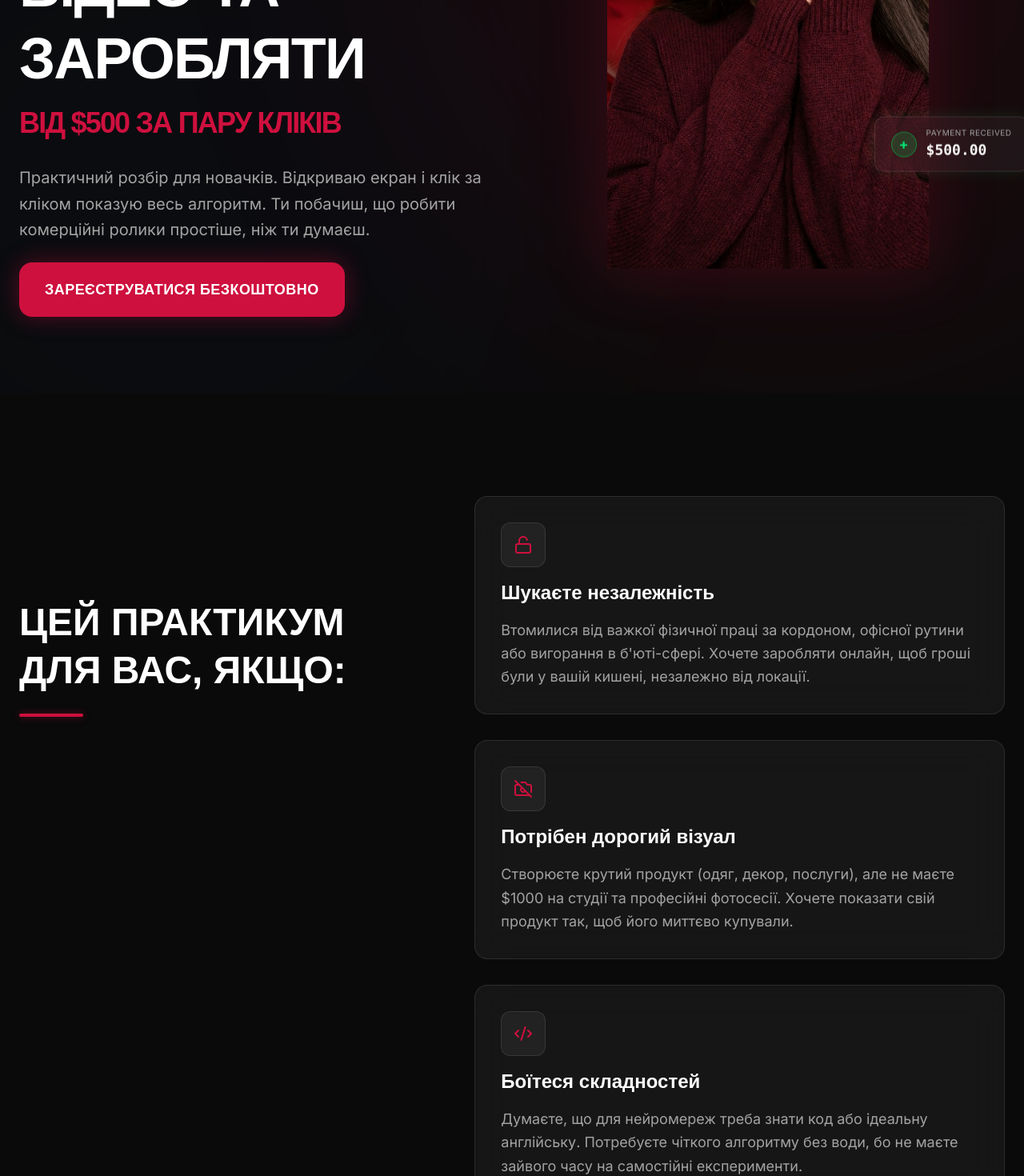
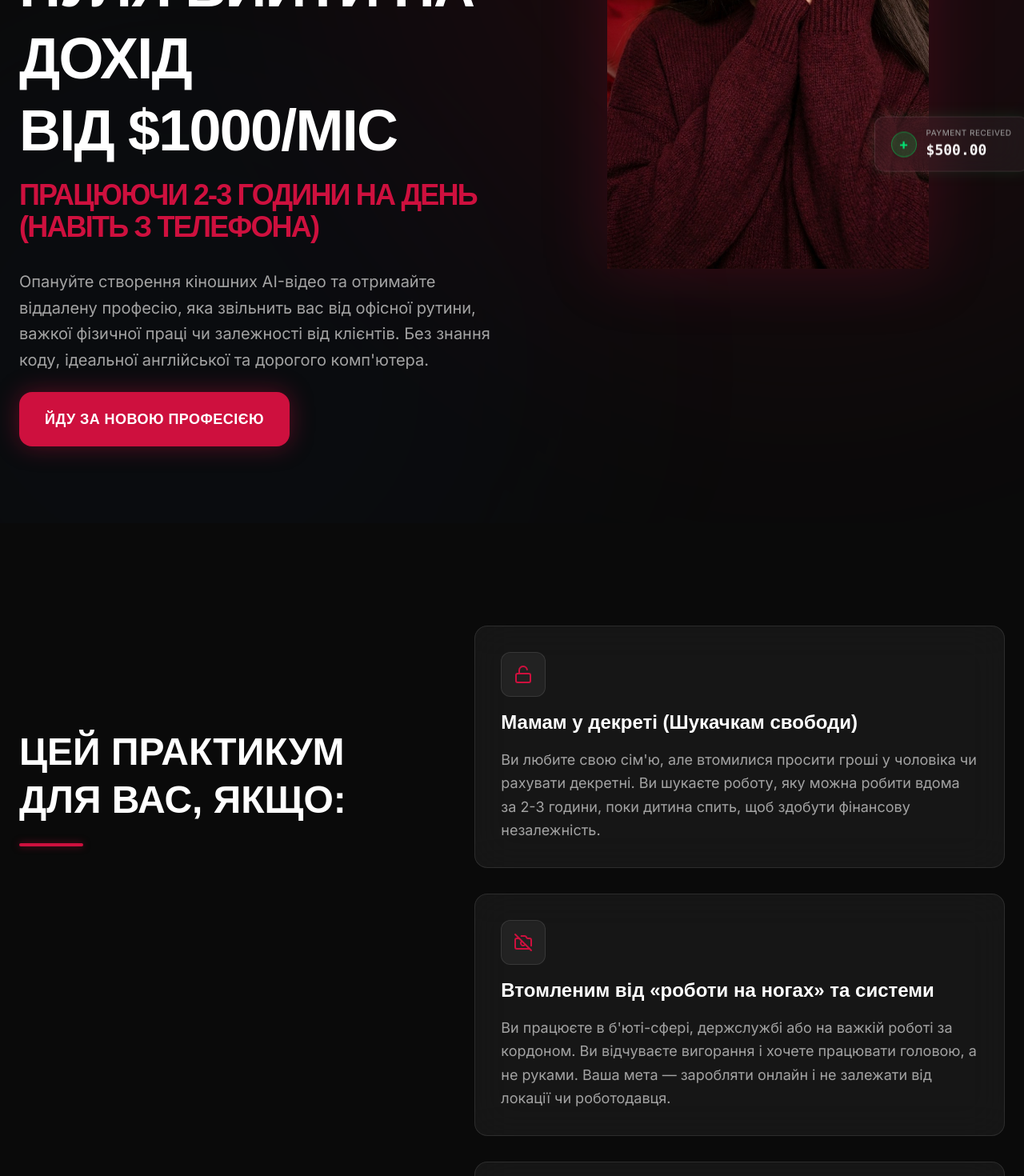
Before and after one commit to YuransiS/pixai-practice, a Next.js app: page / in a window 1280 px wide. Shown: the part 400-1870 px from the top of the page at 80% size. Built offline with nearby package versions, Linux system fonts and the light colour scheme; a web font is replaced by a local one.

Commit message:
"Update_landing_page_copy_Block_1_5"

```diff
--- a/components/AboutExpert.tsx
+++ b/components/AboutExpert.tsx
@@ -51,15 +51,23 @@ export default function AboutExpert() {
               <div className="p-6 rounded-2xl bg-white/[0.03] backdrop-blur-md border border-white/10 relative overflow-hidden">
                 <div className="absolute left-0 top-0 bottom-0 w-1 bg-white/20" />
                 <p className="text-text-muted text-lg relative z-10">
-                  <span className="text-white font-semibold block mb-1">Минуле:</span> Від власниці манікюрного салону в постійному стресі та мами в декреті, яка рахувала виплати.
+                  <span className="text-white font-semibold block mb-1">ДО:</span> 9 років у б'юті-сфері. Своя студія, клієнти, але натомість — вигорання, кредити і повна залежність від фізичної праці (перестала пиляти нігті = перестала заробляти).
                 </p>
               </div>
 
               {/* Point B */}
+              <div className="p-6 rounded-2xl bg-white/[0.03] backdrop-blur-md border border-white/10 relative overflow-hidden">
+                <div className="absolute left-0 top-0 bottom-0 w-1 bg-white/20" />
+                <p className="text-text-muted text-lg relative z-10">
+                  <span className="text-white font-semibold block mb-1">ПЕРЕЛОМНИЙ МОМЕНТ:</span> Війна та декрет змінили все. Я опинилася в чужому місті з немовлям на руках. Я зрозуміла: стара професія мене не прогодує. Мені потрібна була робота, яка поміститься в телефоні.
+                </p>
+              </div>
+
+              {/* Point C */}
               <div className="p-6 rounded-2xl bg-white/[0.03] backdrop-blur-md border border-accent-primary/30 relative overflow-hidden shadow-[0_0_20px_rgba(206,16,62,0.15)]">
                 <div className="absolute left-0 top-0 bottom-0 w-1 bg-accent-primary shadow-[0_0_10px_#ce103e]" />
                 <p className="text-white text-lg relative z-10 font-medium">
-                  <span className="text-accent-primary font-bold block mb-1">Зараз:</span> До затребуваного AI-креатора, яка створює комерційні ролики для міжнародних брендів із чеками від $500 за відео.
+                  <span className="text-accent-primary font-bold block mb-1">ПІСЛЯ:</span> Я пішла ва-банк у нейромережі. Сьогодні я — AI-креатор. Закрила кредити, працюю з дому, створюю ролики для брендів із чеками від $500 і веду блог на мільйони переглядів.
                 </p>
               </div>
             </div>
@@ -67,7 +75,7 @@ export default function AboutExpert() {
             {/* Quote */}
             <div className="mt-4 border-l-4 border-accent-primary/80 pl-6 py-2">
               <p className="font-heading text-xl md:text-2xl italic text-white/90 leading-relaxed shadow-accent-primary drop-shadow-sm">
-                «Я доведу тобі, що штучний інтелект — це не вища математика. Це інструмент, який дає свободу та гроші, якщо знати, на які кнопки тиснути».
+                «Я доведу тобі, що штучний інтелект — це не вища математика. Це інструмент, який дає свободу та гроші мамі в декреті, якщо знати, на які кнопки тиснути».
               </p>
             </div>
           </motion.div>
--- a/components/FAQ.tsx
+++ b/components/FAQ.tsx
@@ -9,24 +9,20 @@ export default function FAQ() {
 
   const faqs = [
     {
-      q: "Я повний нуль у техніці і не знаю англійської. У мене вийде?",
-      a: "Нейромережі — це не програмування. Тобі не потрібно писати код чи мати технічну освіту. Уся англійська зводиться до того, щоб закинути текст у перекладач і скопіювати в правильне поле. Якщо ти вмієш замовляти їжу в додатку або викликати таксі — ти впораєшся. На ефірі я покажу, на які кнопки тиснути.",
+      q: "Я повний нуль у техніці і вчила в школі німецьку. У мене вийде?",
+      a: "Так! 80% наших учнів починали з нуля. Навчання побудоване «людською» мовою, без складних термінів. А для написання промптів ми покажемо, як зручно і швидко користуватися вбудованими перекладачами.",
     },
     {
-      q: "Для цього потрібен потужний комп'ютер за $2000?",
-      a: "Ні. Твоє залізо взагалі не має значення. Уся важка робота та рендер відбуваються на хмарних серверах нейромереж. Підійде звичайний старий ноутбук або навіть просто смартфон. Ми будемо працювати прямо в браузері.",
+      q: "Мій ноутбук дуже старий. Треба купувати макбук за $2000?",
+      a: "Ні. Всі нейромережі працюють у браузері (в інтернеті). Основну роботу роблять сервери ШІ, а не ваш комп'ютер. Більшу частину завдань ви взагалі зможете робити з мобільного телефона.",
     },
     {
-      q: "Хто взагалі за це платить і кому потрібні ці відео?",
-      a: "Будь-якому бізнесу. Зняти звичайний рекламний ролик — це оренда студії, світло, гонорар оператору та моделям. Це мінімум $1000 і тиждень часу. Ти пропонуєш їм той самий вау-ефект за $300-$500 і робиш його за один вечір без жодних зйомок. Підприємці вміють рахувати гроші, тому зараз усі масово переходять на AI-контент.",
+      q: "Я мама в декреті, у мене відключають світло. Чи встигатиму я?",
+      a: "Усі уроки доступні в записі 24/7. Ви можете дивитися їх вночі або поки дитина в садочку. Для старту достатньо виділяти 1-2 години на день.",
     },
     {
-      q: "У мене основна робота / декрет. Скільки часу це займає?",
-      a: "На створення одного ролика йде від 15 хвилин до пари годин. Тобі не потрібно сидіти перед монітором з 9 до 18. Написала запит, поставила генерацію в чергу — і пішла у своїх справах. 2-3 години на день вистачить із головою, щоб зібрати портфоліо і взяти перші замовлення.",
-    },
-    {
-      q: "У чому підступ? Навіщо проводити безкоштовний ефір?",
-      a: "Жодних підступів. Я показую тобі інструмент і доводжу, що він працює. Якщо після ефіру ти захочеш зробити це своєю професією, знайти клієнтів і отримати мою особисту підтримку — я запропоную тобі піти на мій повний курс. Якщо ні — ти просто забереш покроковий алгоритм і підеш генерувати відео самостійно. Все чесно.",
+      q: "Я не хочу світити обличчям у соцмережах. Це обов'язково?",
+      a: "Абсолютно ні. Цей курс ідеально підходить для створення «faceless» (безликих) каналів. Ви створюватимете історичні відео, казки або рекламу для брендів, залишаючись повністю за кадром.",
     },
   ];
 
@@ -37,6 +33,19 @@ export default function FAQ() {
   return (
     <section className="w-full py-24 bg-background relative z-10">
       <div className="container mx-auto px-4 sm:px-6">
+        {/* Format of learning block */}
+        <div className="max-w-4xl mx-auto mb-16 md:mb-24">
+          <div className="p-8 md:p-12 rounded-3xl bg-accent-primary/10 border border-accent-primary/30 backdrop-blur-xl text-center shadow-[0_0_30px_rgba(206,16,62,0.15)] relative overflow-hidden">
+            <div className="absolute inset-0 bg-gradient-to-br from-accent-primary/20 to-transparent opacity-50 pointer-events-none" />
+            <h3 className="relative z-10 font-heading text-2xl md:text-3xl font-bold text-white mb-6 uppercase drop-shadow-[0_0_10px_rgba(206,16,62,0.8)]">
+              Формат навчання
+            </h3>
+            <p className="relative z-10 text-lg md:text-xl text-white leading-relaxed font-medium">
+              Ви не залишитесь сам на сам: перевірка домашніх завдань, чат підтримки, готові шаблони промптів (щоб ви не вигадували їх з нуля) та особисті Zoom-розбори.
+            </p>
+          </div>
+        </div>
+
         <h2 className="font-heading text-3xl md:text-5xl font-bold text-center text-text-main mb-12 lg:mb-16 uppercase">
           Залишилися сумніви?
         </h2>
--- a/components/FooterCTA.tsx
+++ b/components/FooterCTA.tsx
@@ -74,7 +74,7 @@ export default function FooterCTA() {
               >
                 {/* Looping Sweep effect inside button */}
                 <span className="absolute inset-0 -translate-x-[150%] animate-[shimmer_2.5s_infinite] bg-gradient-to-r from-transparent via-white/40 to-transparent skew-x-12 z-0" />
-                <span className="relative z-10 w-full text-center block">ЗАРЕЄСТРУВАТИСЯ БЕЗКОШТОВНО</span>
+                <span className="relative z-10 w-full text-center block">ЙДУ ЗА НОВОЮ ПРОФЕСІЄЮ</span>
               </motion.button>
             </motion.div>
           </div>
--- a/components/Hero.tsx
+++ b/components/Hero.tsx
@@ -89,11 +89,11 @@ export default function Hero() {
               variants={textRevealVariants}
               className="font-heading text-[26px] sm:text-5xl md:text-6xl lg:text-7xl font-bold text-text-main leading-[1.15] md:leading-tight tracking-tight uppercase"
             >
-              ЯК СТВОРЮВАТИ <br className="md:hidden" />
-              AI ВІДЕО ТА <br className="hidden md:block" />
-              <span className="whitespace-nowrap text-white">ЗАРОБЛЯТИ</span>
+              ПРОФЕСІЯ AI-КРЕАТОР: <br className="md:hidden" />
+              ЯК З НУЛЯ ВИЙТИ НА ДОХІД<br className="hidden md:block" />
+              <span className="whitespace-nowrap text-white">ВІД $1000/МІС</span>
               <span className="block text-accent-primary text-[18px] sm:text-2xl md:text-4xl mt-2 md:mt-4">
-                ВІД $500 ЗА ПАРУ КЛІКІВ
+                ПРАЦЮЮЧИ 2-3 ГОДИНИ НА ДЕНЬ (НАВІТЬ З ТЕЛЕФОНА)
               </span>
             </motion.h1>
           </div>
@@ -107,7 +107,7 @@ export default function Hero() {
               variants={textRevealVariants}
               className="text-text-main/90 md:text-text-muted text-sm sm:text-lg md:text-xl leading-snug md:leading-relaxed drop-shadow-md md:drop-shadow-none"
             >
-              Практичний розбір для новачків. Відкриваю екран і клік за кліком показую весь алгоритм. Ти побачиш, що робити комерційні ролики простіше, ніж ти думаєш.
+              Опануйте створення кіношних AI-відео та отримайте віддалену професію, яка звільнить вас від офісної рутини, важкої фізичної праці чи залежності від клієнтів. Без знання коду, ідеальної англійської та дорогого комп'ютера.
             </motion.p>
           </div>
 
@@ -186,7 +186,7 @@ function CtaBlock({ variants }: { variants: any }) {
         className="relative overflow-hidden group w-full sm:w-max px-4 py-4 md:px-8 md:py-5 rounded-xl md:rounded-2xl bg-accent-primary text-white font-heading font-bold text-[15px] sm:text-lg tracking-wide shadow-[0_0_30px_rgba(206,16,62,0.4)] transition-all duration-300 hover:shadow-[0_0_50px_rgba(206,16,62,0.8)]"
       >
         <span className="absolute inset-0 -translate-x-[150%] group-hover:animate-[shimmer_1.5s_infinite] bg-gradient-to-r from-transparent via-white/30 to-transparent skew-x-12" />
-        <span className="relative z-10 w-full block text-center whitespace-nowrap">ЗАРЕЄСТРУВАТИСЯ БЕЗКОШТОВНО</span>
+        <span className="relative z-10 w-full block text-center whitespace-nowrap">ЙДУ ЗА НОВОЮ ПРОФЕСІЄЮ</span>
       </motion.button>
     </motion.div>
   );
--- a/components/ProgramTimeline.tsx
+++ b/components/ProgramTimeline.tsx
@@ -12,28 +12,24 @@ export default function ProgramTimeline() {
 
   const steps = [
     {
-      title: "База для новачків",
-      text: "Розберемо логіку роботи нейромереж. Покажу формулу ідеального промпта, яка працює безвідмовно.",
+      title: "Модуль 0: Ефективний старт (Без страху техніки)",
+      text: "Як працювати виключно з телефона. Що робити, якщо немає потужного ПК. Як користуватися перекладачем для ШІ (англійська не потрібна). Оптимізація витрат на підписки.",
     },
     {
-      title: "Вірусний контент",
-      text: "В прямому ефірі оживимо історичне фото. Розберемо, як такі відео безкоштовно приносять десятки тисяч підписників.",
+      title: "Модуль 1: Сценарії, що тримають увагу",
+      text: "Як писати тексти через ChatGPT, навіть якщо ви не копірайтер. Структура вірусного відео (хуки, щоб глядач не прогорнув).",
     },
     {
-      title: "Комерція на $500",
-      text: "Зберемо рекламний ролик для бренду (предметна зйомка без камер). Ти зрозумієш, за що бізнес платить гроші.",
+      title: "Модуль 2: Візуал (Створюємо Голлівуд, а не мультики)",
+      text: "Як генерувати реалістичні кадри. Секрет збереження одного обличчя персонажа у всіх сценах (те, що не виходить у 90% новачків).",
     },
     {
-      title: "Твоє перше AI-відео",
-      text: "Прямо під час ефіру ти власноруч згенеруєш свій перший ролик під моїм керівництвом. Ніякої теорії заради теорії — тільки практика.",
+      title: "Модуль 3-5: Оживлення, Озвучка та Монтаж",
+      text: "Як змусити картинку рухатися. Створення професійної озвучки українською/англійською (без вашого голосу). Простий монтаж у CapCut.",
     },
     {
-      title: "Пошук клієнтів",
-      text: "Розберемо способи пошуку клієнтів та точок заробітку.",
-    },
-    {
-      title: "Домашні завдання та перевірка",
-      text: "В прямому ефірі перевірю ваші роботи з практикуму, розберемо, як у вас вийшло.",
+      title: "🔥 Модуль 7+Експерт: Пошук клієнтів та біржа Upwork",
+      text: "Як знайти першого клієнта на $100+. Як вийти на закордонний ринок і отримувати оплату у валюті (спеціальна лекція від запрошеного експерта).",
     },
   ];
 
@@ -99,7 +95,7 @@ export default function ProgramTimeline() {
     <section ref={sectionRef} className="relative w-full py-24 bg-background overflow-hidden">
       <div className="container mx-auto px-4 sm:px-6">
         <h2 className="font-heading text-3xl md:text-5xl font-bold text-center text-text-main mb-16 uppercase">
-          Що буде на практикумі?
+          Програма навчання
         </h2>
 
         {/* Timeline Container */}
--- a/components/TargetAudience.tsx
+++ b/components/TargetAudience.tsx
@@ -1,24 +1,29 @@
 "use client";
 
 import { motion } from "framer-motion";
-import { Unlock, CameraOff, Code2 } from "lucide-react";
+import { Unlock, CameraOff, Code2, Sparkles } from "lucide-react";
 
 export default function TargetAudience() {
   const cards = [
     {
-      title: "Шукаєте незалежність",
-      text: "Втомилися від важкої фізичної праці за кордоном, офісної рутини або вигорання в б'юті-сфері. Хочете заробляти онлайн, щоб гроші були у вашій кишені, незалежно від локації.",
+      title: "Мамам у декреті (Шукачкам свободи)",
+      text: "Ви любите свою сім'ю, але втомилися просити гроші у чоловіка чи рахувати декретні. Ви шукаєте роботу, яку можна робити вдома за 2-3 години, поки дитина спить, щоб здобути фінансову незалежність.",
       icon: <Unlock className="w-6 h-6 text-accent-primary" />,
     },
     {
-      title: "Потрібен дорогий візуал",
-      text: "Створюєте крутий продукт (одяг, декор, послуги), але не маєте $1000 на студії та професійні фотосесії. Хочете показати свій продукт так, щоб його миттєво купували.",
+      title: "Втомленим від «роботи на ногах» та системи",
+      text: "Ви працюєте в б'юті-сфері, держслужбі або на важкій роботі за кордоном. Ви відчуваєте вигорання і хочете працювати головою, а не руками. Ваша мета — заробляти онлайн і не залежати від локації чи роботодавця.",
       icon: <CameraOff className="w-6 h-6 text-accent-primary" />,
     },
     {
-      title: "Боїтеся складностей",
-      text: "Думаєте, що для нейромереж треба знати код або ідеальну англійську. Потребуєте чіткого алгоритму без води, бо не маєте зайвого часу на самостійні експерименти.",
+      title: "«Інкогніто-креаторам» (Хто не хоче знімати себе)",
+      text: "Ви хочете заробляти в соцмережах (Instagram, YouTube, TikTok), але вас дратує необхідність «танцювати в сторіз» або показувати своє життя. Ви хочете створювати красиві, глибокі відео без власного обличчя в кадрі (faceless контент).",
       icon: <Code2 className="w-6 h-6 text-accent-primary" />,
+    },
+    {
+      title: "Творчим людям, які втомилися від «каші» в голові",
+      text: "Ви вже дивилися безкоштовні уроки, але ШІ видає вам «мультики», обличчя персонажів постійно змінюються, а результату нуль. Вам потрібен покроковий алгоритм без складної технічної мови.",
+      icon: <Sparkles className="w-6 h-6 text-accent-primary" />,
     },
   ];
 
```
